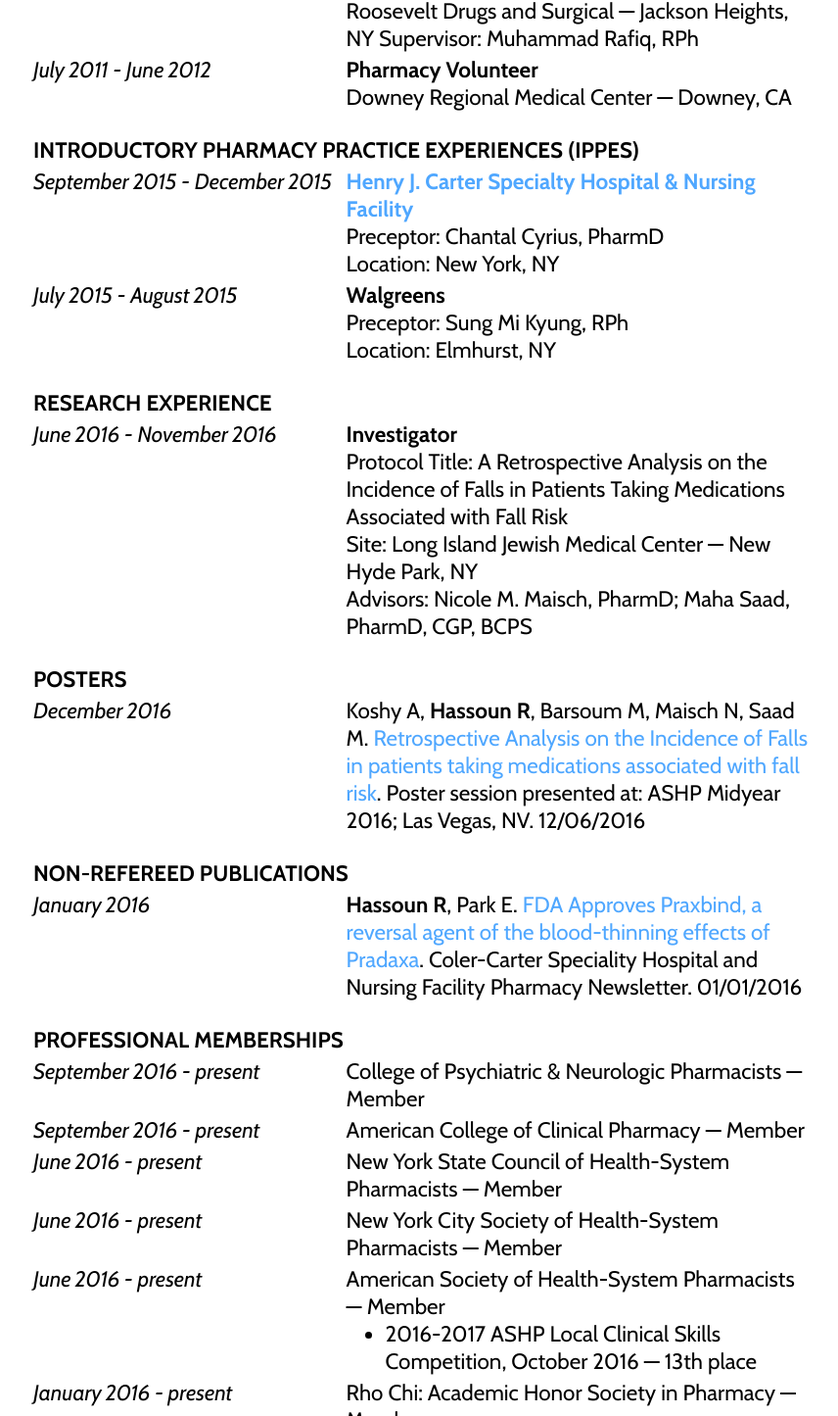
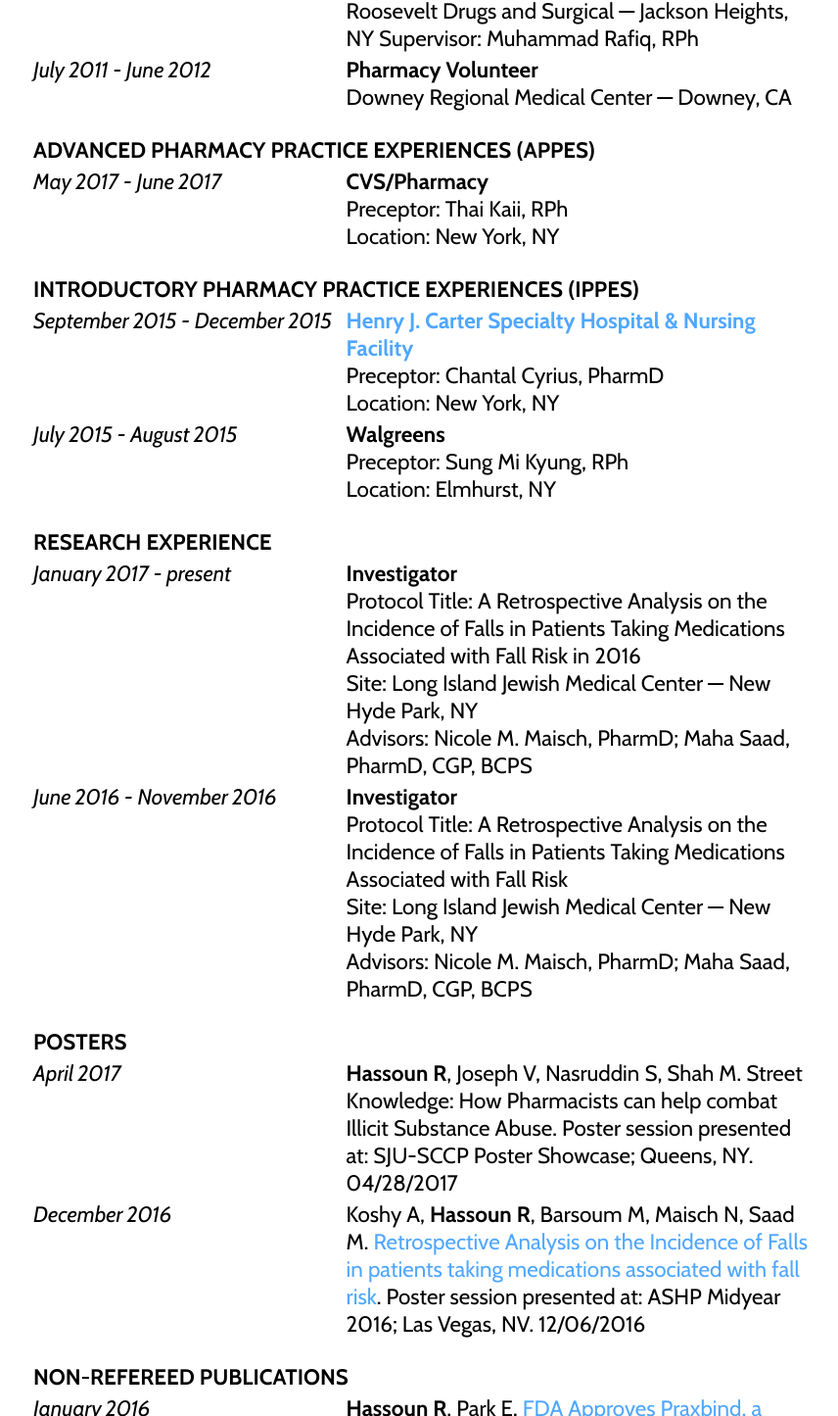
Before and after one commit to ridhahassoun/ridhahassoun.github.io, a plain HTML site: page cv.html in a window 1280 px wide. Shown: the part 1233-2678 px from the top of the page at 98% size, without its empty margins (209-1065 px from the left). Drawn offline with nearby package versions, Linux system fonts and the light colour scheme.

Commit message:
Updated CV.

```diff
--- a/cv.html
+++ b/cv.html
@@ -22,7 +22,7 @@
         </div>
     <div id="content">
         <h1>Curriculum Vitae</h1>
-        <p>A more extensive PDF version of this page can be downloaded <a href="files/ridhahassoun-cv.pdf">here</a>.</p>
+        <p>A more detailed PDF version of this page can be downloaded <a href="files/ridhahassoun-cv.pdf">here</a>.</p>
         <table>
             <thead>
                 <tr>
@@ -34,7 +34,7 @@
                 <td>
                     <strong><a href="http://www.stjohns.edu/academics/schools-and-colleges/college-pharmacy-and-health-sciences">St. John's University - College of Pharmacy and Health Sciences</a></strong><br />
                     Candidate, Doctor of Pharmacy &mdash; 2018<br />
-                    GPA &mdash; 3.68
+                    GPA &mdash; 3.60
                 </td>
             </tr>
         </table>
@@ -124,6 +124,21 @@
         <table>
             <thead>
                 <tr>
+                    <th colspan="2">Advanced Pharmacy Practice Experiences (APPEs)</th>
+                </tr>
+            </thead>
+            <tr>
+                <td>May 2017 - June 2017</td>
+                <td>
+                    <strong>CVS/Pharmacy</strong><br />
+                    Preceptor: Thai Kaii, RPh<br />
+                    Location: New York, NY
+                </td>
+            </tr>
+        </table>
+        <table>
+            <thead>
+                <tr>
                     <th colspan="2">Introductory Pharmacy Practice Experiences (IPPEs)</th>
                 </tr>
             </thead>
@@ -151,6 +166,15 @@
                 </tr>
             </thead>
             <tr>
+                <td>January 2017 - present</td>
+                <td>
+                    <strong>Investigator</strong><br />
+                    Protocol Title: A Retrospective Analysis on the Incidence of Falls in Patients Taking Medications Associated with Fall Risk in 2016<br />
+                    Site: Long Island Jewish Medical Center &mdash; New Hyde Park, NY<br />
+                    Advisors: Nicole M. Maisch, PharmD; Maha Saad, PharmD, CGP, BCPS
+                </td>
+            </tr>
+            <tr>
                 <td>June 2016 - November 2016</td>
                 <td>
                     <strong>Investigator</strong><br />
@@ -166,6 +190,12 @@
                     <th>Posters</th>
                 </tr>
             </thead>
+            <tr>
+                <td>April 2017</td>
+                <td>
+                    <strong>Hassoun R</strong>, Joseph V, Nasruddin S, Shah M. Street Knowledge: How Pharmacists can help combat Illicit Substance Abuse. Poster session presented at: SJU-SCCP Poster Showcase; Queens, NY. 04/28/2017
+                </td>
+            </tr>
             <tr>
                 <td>December 2016</td>
                 <td>
```
Also changed, not shown: index.html (+2 -1 lines), 1 other file.
